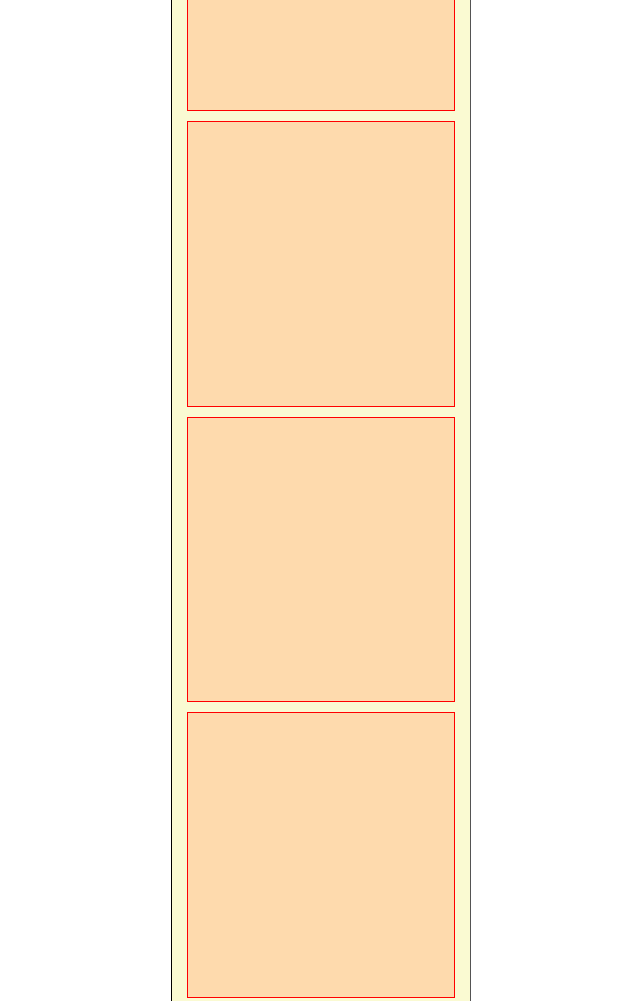
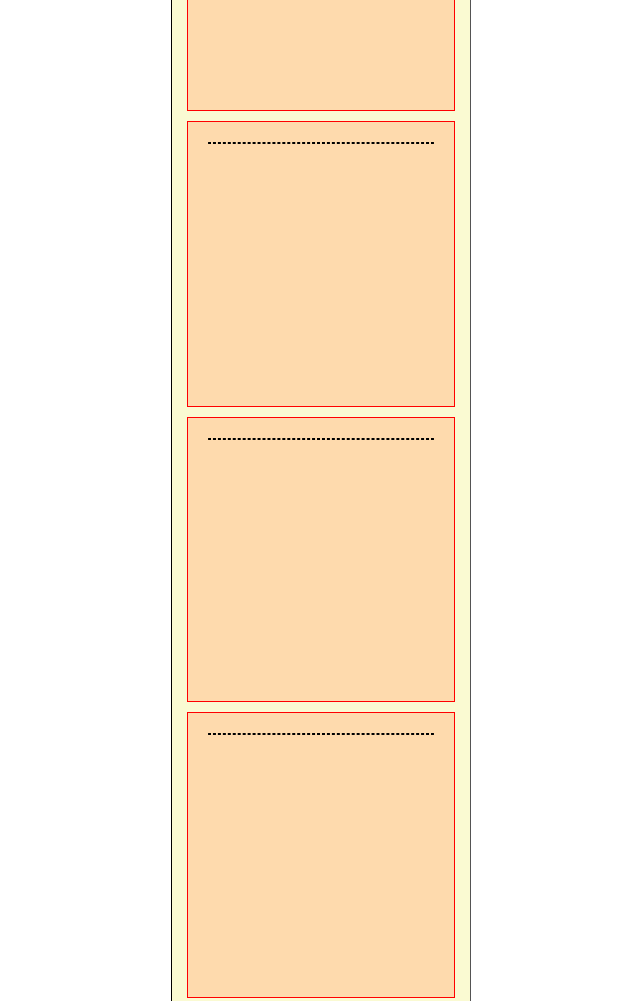
Before and after one commit to GabrieleLombard01/htmlcss-responsive-layout, a plain HTML site: page index.html in a window 1280 px wide. Shown: the part 480-1481 px from the top of the page, without its empty margins (319-959 px from the left). Drawn offline with Linux system fonts and the light colour scheme.

Commit message:
card add

```diff
--- a/css/style.css
+++ b/css/style.css
@@ -42,6 +42,12 @@ header{
     background-color: rgb(254, 218, 173);
     border: solid red 1px;
 }
+.card{
+    border: dashed black 1px;
+    margin: 20px;
+    height: 100%;
+    border-radius: 25px;
+}
 /*Sidebar*/
 .nav_link{
     border: solid black 1px;
@@ -51,6 +57,9 @@ header{
 .fa-bars{
     padding-top: 19px;
 }
-.frs-rw :first-child{
+.frs_cl{
+    width: 90%;
+    background-color: rgb(254, 218, 173);
+    border: solid red 1px;
     min-height: 60vh;
 }
--- a/index.html
+++ b/index.html
@@ -34,12 +34,22 @@
 <!--first row-->
     <main>
         <div class="conteiner">
-            <div class="row frs-rw">
-                <div class="col"></div>
-                <div class="col"></div>
-                <div class="col"></div>
-                <div class="col"></div>
-                <div class="col"></div>
+            <div class="row">
+                <div class="frs_cl">
+                    <div class="card"></div>
+                </div>
+                <div class="col">
+                    <div class="card"></div>
+                </div>
+                <div class="col">
+                    <div class="card"></div>
+                </div>
+                <div class="col">
+                    <div class="card"></div>
+                </div>
+                <div class="col">
+                    <div class="card"></div>
+                </div>
             </div>
         </div>
     </main>
```
